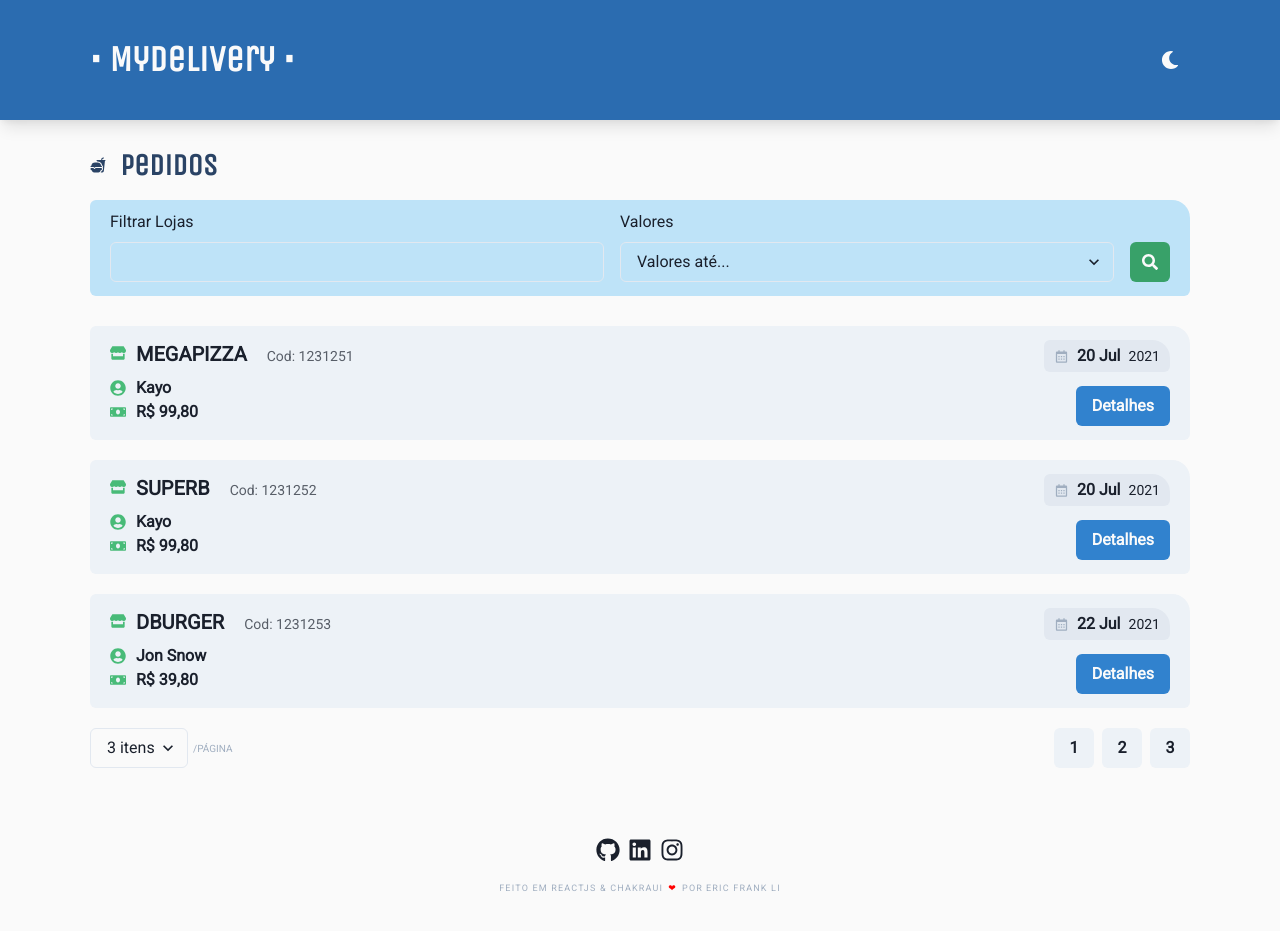
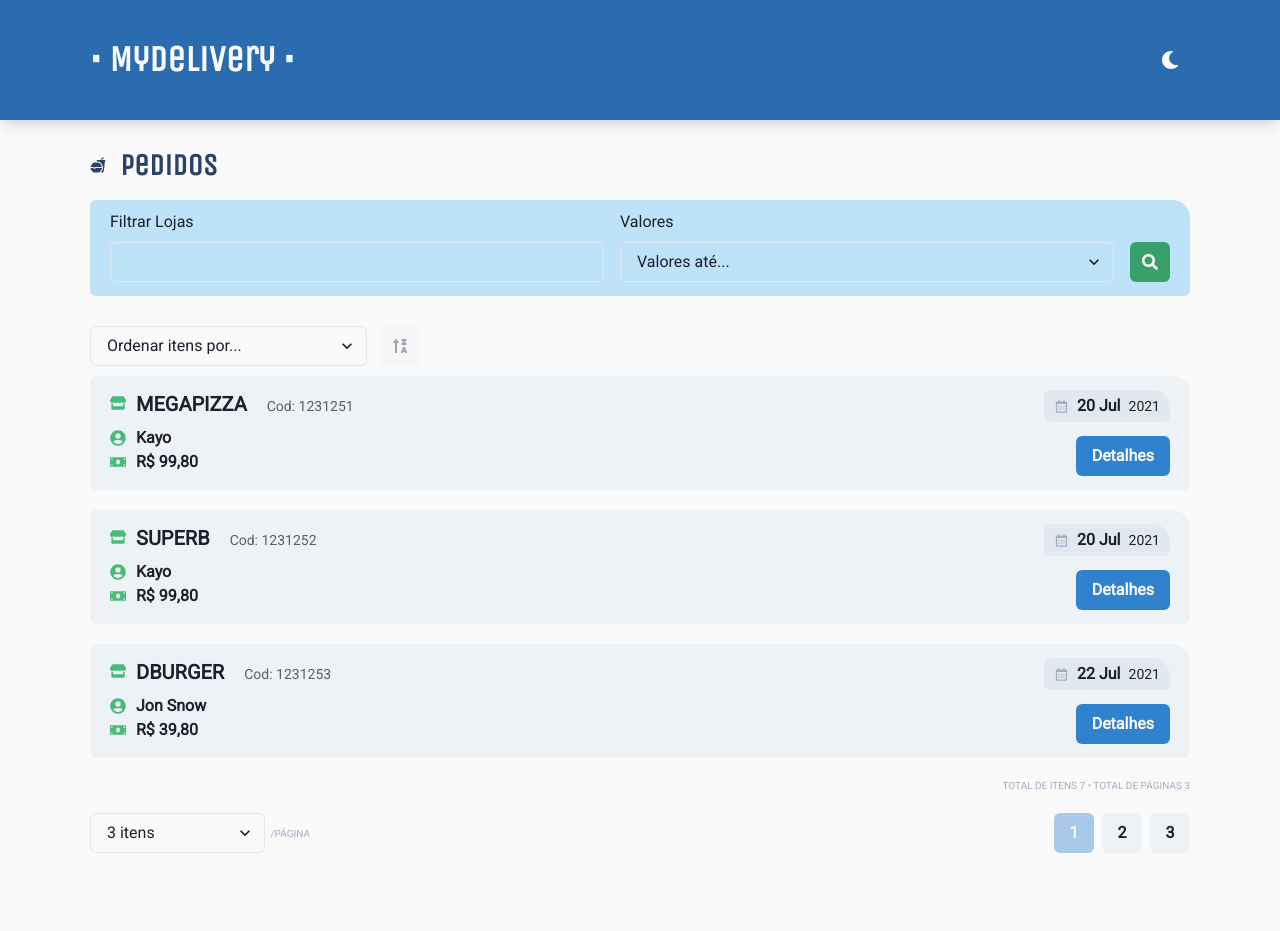
Before and after one commit to ericut/projeto-my-delivery, a React (Create React App) app: page / in a window 1280 px wide. Shown: the top 931 px of the page. Built offline with nearby package versions, Linux system fonts and the light colour scheme.

Commit message:
page: listagem de pedidos, select com ordenação e botão para mudar o tipo de ordenação

```diff
--- a/src/pages/ListagemPedidos.tsx
+++ b/src/pages/ListagemPedidos.tsx
@@ -12,18 +12,18 @@ import {
   FormControl,
   FormLabel,
   Select,
-  Button,
   HStack,
 } from '@chakra-ui/react';
 // icons
 import { IoFastFood } from 'react-icons/io5';
-import { FaSearch, FaTrash } from 'react-icons/fa';
+import { FaSearch, FaTrash, FaSortAlphaDown, FaSortAlphaUpAlt } from 'react-icons/fa';
 // data
 import { pedidosData } from '../data/pedidos.data';
 // interfaces
 import { IPedidoDataOrdersProps } from '../interfaces/pedidos.interface';
 // components
 import CardPedido from './components/CardPedido';
+import Paginacao from './components/Paginacao';
 
 const ListagemPedidos = () => {
   const HeadingColor = useColorModeValue('blue.800', 'blue.200');
@@ -36,6 +36,10 @@ const ListagemPedidos = () => {
   const [itensPorPagina, setItensPorPagina] = useState<number>(3);
   const ultimaPagina = paginaAtual * itensPorPagina;
   const primeiraPagina = ultimaPagina - itensPorPagina;
+  // ordenador
+  const [ordenadarPor, setOrdernarPor] = useState<string>('');
+  const [gerenciarOrdenacao, setGerenciarOrdenacao] = useState<boolean>(false);
+
   //
   // set da listagem de dados mocados
   // caso estivesse puxando de uma api seria utilizado método de FETCH DATA API para popular o estado setListaPedido()
@@ -46,13 +50,33 @@ const ListagemPedidos = () => {
   const [listaPedidos, setListaPedidos] = useState<IPedidoDataOrdersProps[]>(pedidosData.orders);
 
   const listagemPedidos = useMemo(() => {
+    // ordenador dinâmico
+    function ordenarItens(campoPrincipal: any) {
+      return function ordenar(itemA: any, itemB: any) {
+        let ordernarPor = gerenciarOrdenacao === true ? 'asc' : 'desc';
+        if (!itemA.hasOwnProperty(campoPrincipal) || !itemB.hasOwnProperty(campoPrincipal)) {
+          return 0;
+        }
+        const varA =
+          typeof itemA[campoPrincipal] === 'string' ? itemA[campoPrincipal].toUpperCase() : itemA[campoPrincipal];
+        const varB =
+          typeof itemB[campoPrincipal] === 'string' ? itemB[campoPrincipal].toUpperCase() : itemB[campoPrincipal];
+        let comparar = 0;
+        if (varA > varB) {
+          comparar = 1;
+        } else if (varA < varB) {
+          comparar = -1;
+        }
+        return ordernarPor === 'desc' ? comparar * -1 : comparar;
+      };
+    }
     // slicer da página atual
-    const itensAtuais = listaPedidos.slice(primeiraPagina, ultimaPagina);
+    const itensAtuais = listaPedidos.sort(ordenarItens(ordenadarPor)).slice(primeiraPagina, ultimaPagina);
     // render dos itens por página
     return itensAtuais.map((item) => {
       return <CardPedido key={item._id} dadosPedido={item} />;
     });
-  }, [listaPedidos, primeiraPagina, ultimaPagina]);
+  }, [listaPedidos, primeiraPagina, ultimaPagina, ordenadarPor, gerenciarOrdenacao]);
 
   const filtrosPedidos = () => {
     function handleFiltrarTela() {
@@ -91,6 +115,7 @@ const ListagemPedidos = () => {
             <option value="50">Até R$ 50</option>
             <option value="100">Até R$ 100</option>
             <option value="200">Até R$ 200</option>
+            <option value="1000">Até R$ 1000</option>
           </Select>
         </FormControl>
         <IconButton
@@ -121,45 +146,26 @@ const ListagemPedidos = () => {
 
   const ordenacaoPedidos = () => {
     return (
-      <Flex justifyContent="space-between" mb="20px">
-        <Box>Ordernadores</Box>
-        <Box>Mudar visão</Box>
-      </Flex>
-    );
-  };
-
-  const paginacaoPedidos = () => {
-    // paginação simples
-    let paginasListadas = [];
-    for (let i = 1; i <= Math.ceil(listaPedidos.length / itensPorPagina); i++) {
-      paginasListadas.push(i);
-    }
-    // função para mudar página
-    function mudarPaginacao(pagina: number) {
-      setPaginaAtual(pagina);
-    }
-    return (
-      <Flex justifyContent="space-between">
-        <Flex alignItems="center">
-          <Select value={itensPorPagina} mr="5px" onChange={(e) => setItensPorPagina(+e.target.value)}>
-            <option value="2">2 itens</option>
-            <option value="3">3 itens</option>
-            <option value="4">4 itens</option>
-            <option value="6">6 itens</option>
+      <Flex justifyContent="space-between" alignItems="center" flexDirection={{ md: 'initial', sm: 'column' }}>
+        <HStack alignItems="center" mb="10px" w={{ md: '30%', sm: '100%' }}>
+          <Select
+            value={ordenadarPor}
+            mr="5px"
+            onChange={(e) => setOrdernarPor(e.target.value)}
+            placeholder="Ordenar itens por..."
+          >
+            <option value="store">Nome</option>
+            <option value="date">Data</option>
+            <option value="amount">Valor</option>
           </Select>
-          <Text textTransform="uppercase" fontSize="10px" color="gray.400">
-            /Página
-          </Text>
-        </Flex>
-        <HStack>
-          {paginasListadas.map((pagina) => {
-            return (
-              <Button key={pagina} p="5px" onClick={() => mudarPaginacao(pagina)}>
-                {pagina}
-              </Button>
-            );
-          })}
+          <IconButton
+            children={gerenciarOrdenacao ? <FaSortAlphaDown /> : <FaSortAlphaUpAlt />}
+            aria-label="Ordenação"
+            onClick={() => setGerenciarOrdenacao(!gerenciarOrdenacao)}
+            isDisabled={ordenadarPor === ''}
+          />
         </HStack>
+        <Box></Box>
       </Flex>
     );
   };
@@ -176,8 +182,17 @@ const ListagemPedidos = () => {
           </Heading>
         </Flex>
         <Box>{filtrosPedidos()}</Box>
+        <Box>{ordenacaoPedidos()}</Box>
         <Box>{listagemPedidos}</Box>
-        <Box>{paginacaoPedidos()}</Box>
+        <Box>
+          <Paginacao
+            paginaAtual={paginaAtual}
+            itensPorPagina={itensPorPagina}
+            totalItens={listaPedidos.length}
+            mudarPaginaAtual={setPaginaAtual}
+            mudarQtdItensPorPagina={setItensPorPagina}
+          />
+        </Box>
       </Grid>
     </Flex>
   );
--- a/src/pages/components/CardPedido.tsx
+++ b/src/pages/components/CardPedido.tsx
@@ -205,7 +205,7 @@ export default function CardPedido({ dadosPedido, detalhePedido }: IDadosPedido)
                 <Text color="green.400" w="16px" mr="10px">
                   <FaMoneyBill />
                 </Text>{' '}
-                <Text fontWeight="bold">
+                <Flex fontWeight="bold">
                   <Tooltip
                     hasArrow
                     label={`Pedido: ${valorDoPedido(itemPedido.amount)} | Frete: ${valorDoPedido(
@@ -215,7 +215,7 @@ export default function CardPedido({ dadosPedido, detalhePedido }: IDadosPedido)
                   >
                     <Text>{valorDoPedido(itemPedido.amount + itemPedido.deliveryFee)}</Text>
                   </Tooltip>
-                </Text>
+                </Flex>
               </Flex>
             </Box>
             {/* aqui poderia ser realizado uma rota com location, levando params
--- /dev/null
+++ b/src/pages/components/Paginacao.tsx
@@ -0,0 +1,78 @@
+import React from 'react';
+// chakra
+import { Text, Flex, Box, Select, Button, HStack } from '@chakra-ui/react';
+
+interface IPaginacaoProps {
+  paginaAtual: number;
+  itensPorPagina: number;
+  totalItens: number;
+  mudarPaginaAtual: (value: number) => void;
+  mudarQtdItensPorPagina: (value: number) => void;
+}
+
+const Paginacao = ({
+  paginaAtual,
+  itensPorPagina,
+  totalItens,
+  mudarPaginaAtual,
+  mudarQtdItensPorPagina,
+}: IPaginacaoProps) => {
+  // paginação simples
+  let paginasListadas = [];
+  for (let i = 1; i <= Math.ceil(totalItens / itensPorPagina); i++) {
+    paginasListadas.push(i);
+  }
+  // função para mudar página
+  function mudarPaginacao(pagina: number) {
+    mudarPaginaAtual(pagina);
+  }
+  // função mudar quantidade itens por página
+  function mudarItensPorPagina(qtd: number) {
+    mudarQtdItensPorPagina(qtd);
+    mudarPaginaAtual(1);
+  }
+
+  return (
+    <>
+      <Box>
+        <Flex justifyContent={{ md: 'flex-end', sm: 'center' }} mb="20px">
+          <Text textTransform="uppercase" fontSize="10px" color="gray.400">
+            Total de Itens {totalItens} • Total de Páginas {paginasListadas.length}
+          </Text>
+        </Flex>
+      </Box>
+      <Box>
+        <Flex justifyContent="space-between" alignItems="center" flexDirection={{ md: 'initial', sm: 'column' }}>
+          <Flex alignItems="center" mb="10px" w={{ md: '20%', sm: '90%' }}>
+            <Select value={itensPorPagina} mr="5px" onChange={(e) => mudarItensPorPagina(+e.target.value)}>
+              <option value="2">2 itens</option>
+              <option value="3">3 itens</option>
+              <option value="4">4 itens</option>
+              <option value="6">6 itens</option>
+            </Select>
+            <Text textTransform="uppercase" fontSize="10px" color="gray.400">
+              /Página
+            </Text>
+          </Flex>
+          <HStack mb="10px">
+            {paginasListadas.map((pagina) => {
+              return (
+                <Button
+                  key={pagina}
+                  p="5px"
+                  colorScheme={pagina === paginaAtual ? 'blue' : 'gray'}
+                  isDisabled={pagina === paginaAtual}
+                  onClick={() => mudarPaginacao(pagina)}
+                >
+                  {pagina}
+                </Button>
+              );
+            })}
+          </HStack>
+        </Flex>
+      </Box>
+    </>
+  );
+};
+
+export default Paginacao;
```
